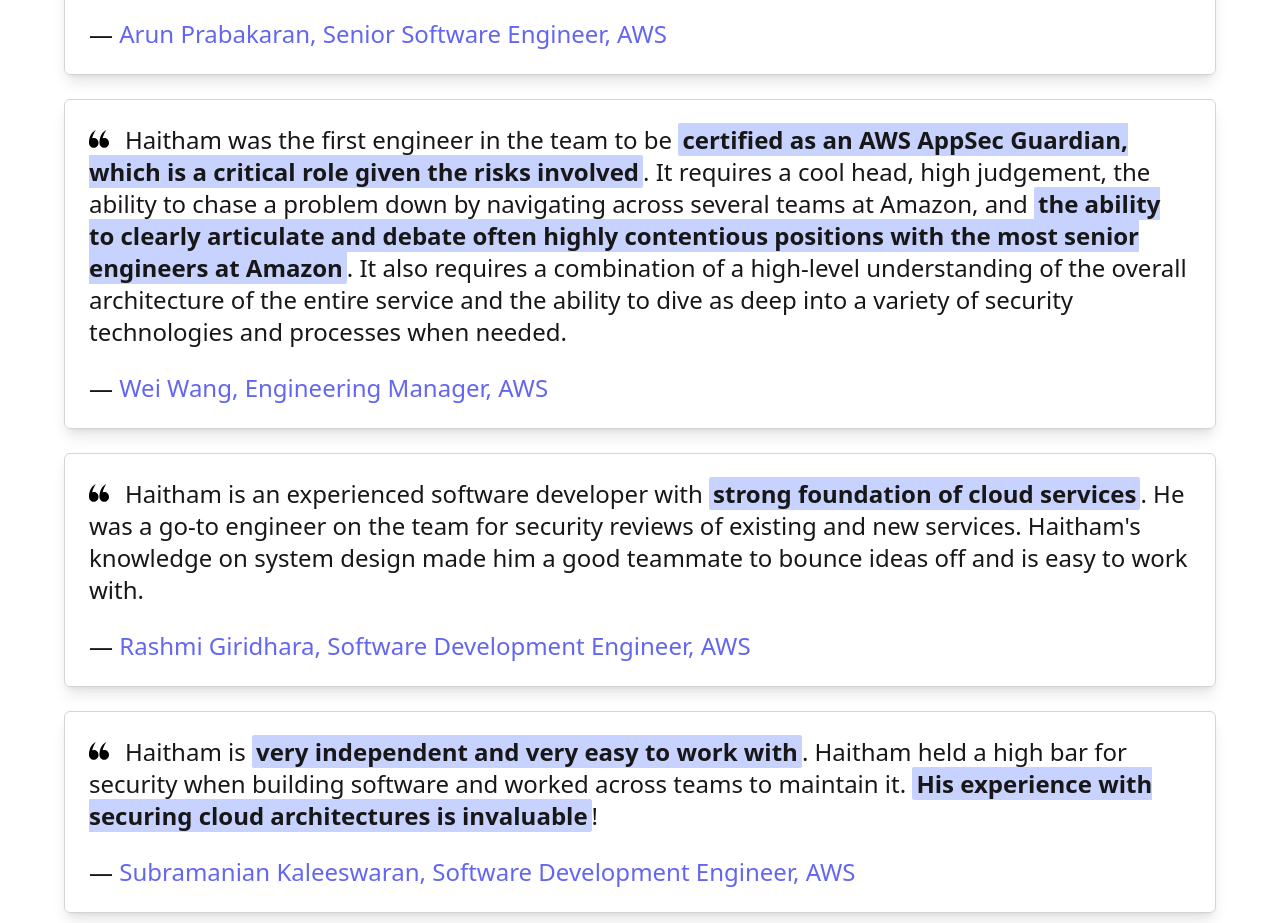
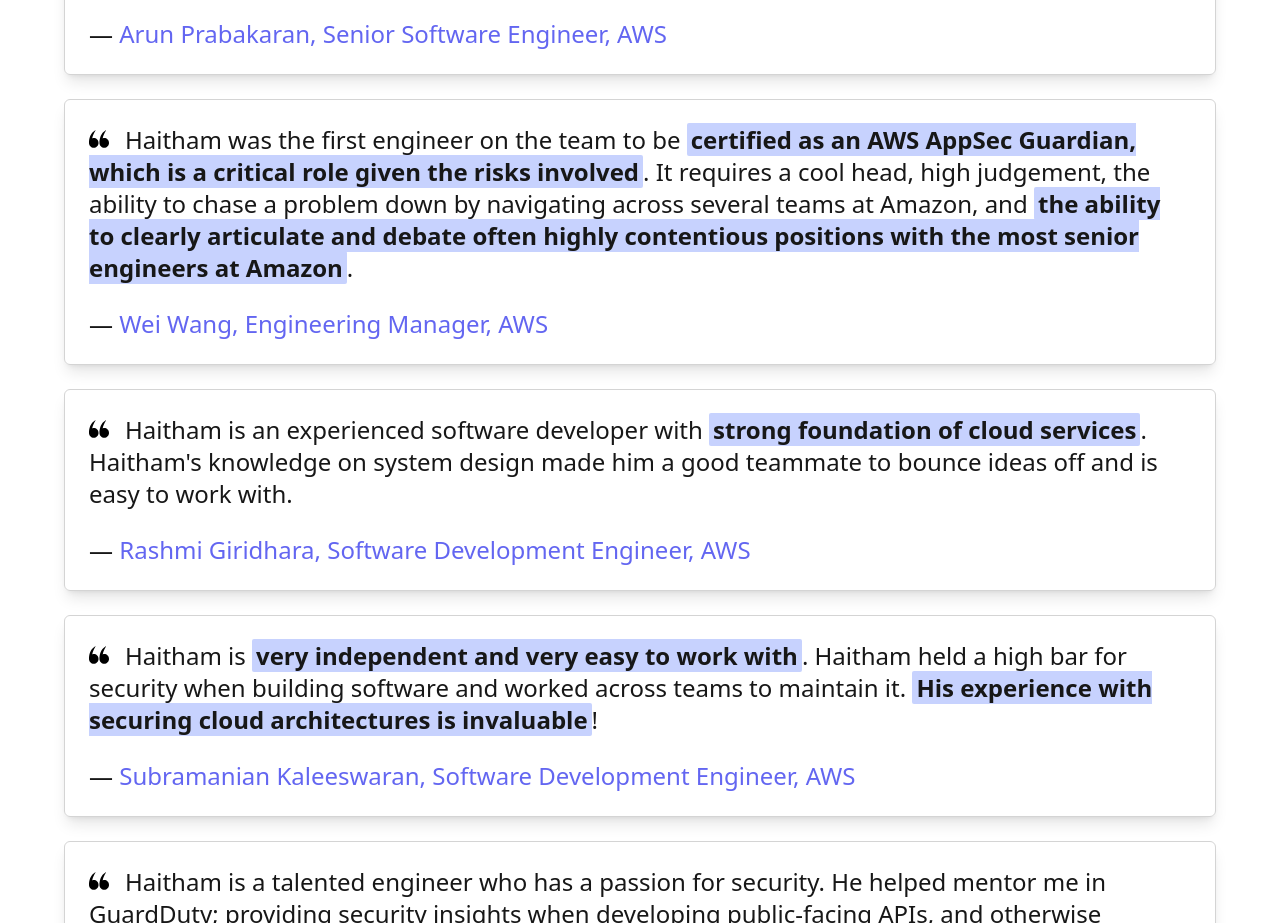
Before and after one commit to rehashly/rehashly-website, a Next.js app: page / in a window 1280 px wide. Shown: the part 5700-6623 px from the top of the page. Built offline with nearby package versions, Linux system fonts and the light colour scheme; no server answers.

Commit message:
Improve recommendations

```diff
--- a/pages/index.tsx
+++ b/pages/index.tsx
@@ -248,7 +248,7 @@
             company="AWS"
             link="https://www.linkedin.com/in/haithamgad/details/recommendations"
           >
-            Haitham was the first engineer in the team to be{' '}
+            Haitham was the first engineer on the team to be{' '}
             <LandingEmphasis>
               certified as an AWS AppSec Guardian, which is a critical role given the risks involved
             </LandingEmphasis>
@@ -258,9 +258,7 @@
               the ability to clearly articulate and debate often highly contentious positions with
               the most senior engineers at Amazon
             </LandingEmphasis>
-            . It also requires a combination of a high-level understanding of the overall
-            architecture of the entire service and the ability to dive as deep into a variety of
-            security technologies and processes when needed.
+            .
           </Recommendation>
           <Recommendation
             author="Rashmi Giridhara"
@@ -269,8 +267,7 @@
             link="https://www.linkedin.com/in/haithamgad/details/recommendations"
           >
             Haitham is an experienced software developer with{' '}
-            <LandingEmphasis>strong foundation of cloud services</LandingEmphasis>. He was a go-to
-            engineer on the team for security reviews of existing and new services. Haitham's
+            <LandingEmphasis>strong foundation of cloud services</LandingEmphasis>. Haitham's
             knowledge on system design made him a good teammate to bounce ideas off and is easy to
             work with.
           </Recommendation>
```
